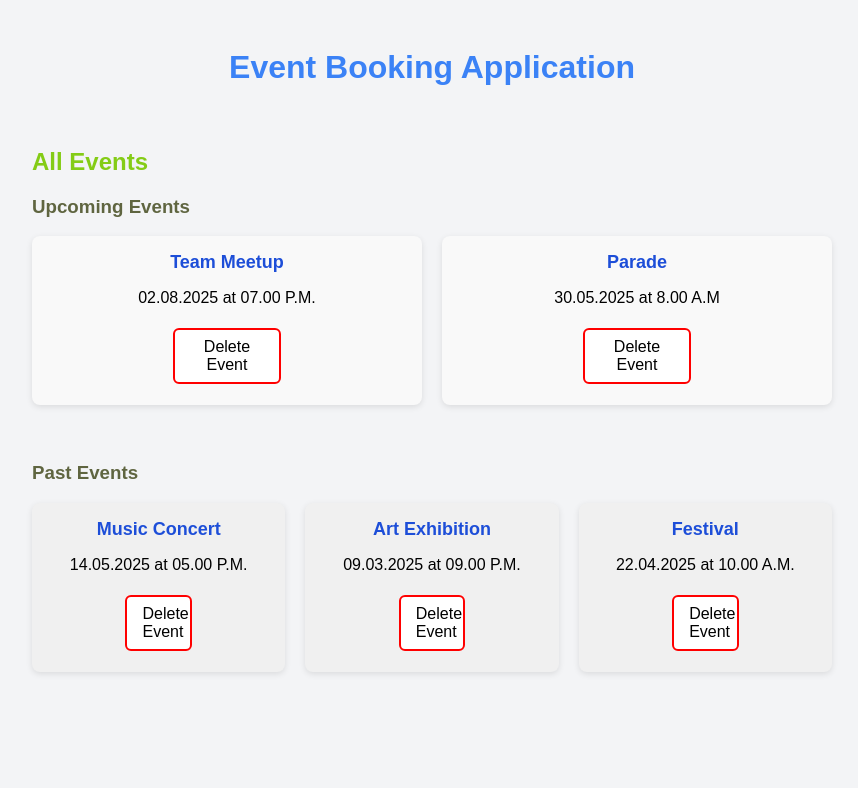
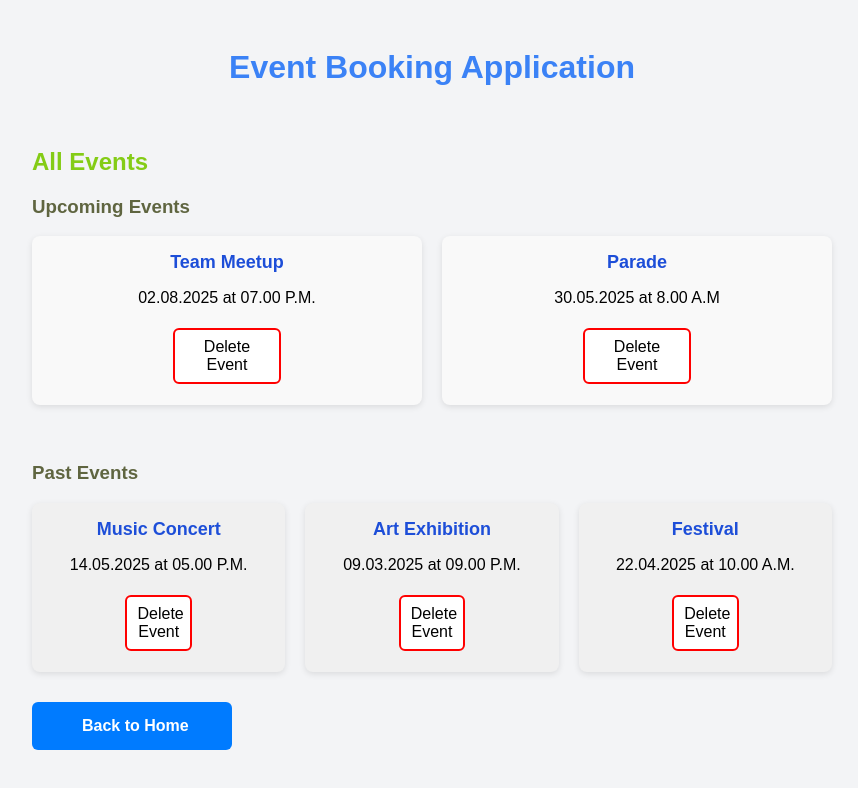
Before and after one commit to sewwandi-gunarathne/EventManagementApp, a Next.js app: page /events in a window 1280 px wide. Shown: the top 788 px of the page, without its empty margins (208-1066 px from the left). Built offline with nearby package versions, Linux system fonts and the light colour scheme.

Commit message:
implement delete functionality

```diff
--- a/src/app/admin/create-event/page.js
+++ b/src/app/admin/create-event/page.js
@@ -32,6 +32,7 @@ export default function CreateEventPage() {
     location: "",
     description: ""
   });
+
 
   const [imageFile, setImageFile] = useState(null);
   const [uploadedImage, setUploadedImage] = useState(null);
--- a/src/app/book/page.js
+++ b/src/app/book/page.js
@@ -1,7 +1,6 @@
 "use client";
 
-import { useState } from "react";
-import { useTransition } from "react";
+import { useState, useTransition } from "react";
 import { useMutation } from "@tanstack/react-query";
 import axios from 'axios';
 import Link from "next/link";
--- a/src/app/events/[id]/page.js
+++ b/src/app/events/[id]/page.js
@@ -30,7 +30,7 @@ export default async function EventDetail({ params = {}}) {
         />
       )}</div>
       <Link href={`/book?eventId=${event.id}`}>
-        <button className="button-link">Book this Event</button>
+        <button className="button-link" style={{marginRight:'10px' }}>Book this Event</button>
       </Link>
       <Link href="/">
         <button className="button-link">Back to Home</button>
--- a/src/app/events/page.js
+++ b/src/app/events/page.js
@@ -2,33 +2,44 @@
 import { useState } from 'react';
 import events from '../data/events.json';
 import { deleteEvent } from '../lib/deleteEvent';
-import { useMutation, useQueryClient } from '@tanstack/react-query';
+import { useMutation } from '@tanstack/react-query';
 import 'reactjs-popup/dist/index.css';
+import Link from 'next/link';
 import Popup from 'reactjs-popup';
 
 function parseCustomDate(dateStr) {
-  const [day, month, year] = dateStr.split('.');
+  const [day, month, year] = dateStr.split(".");
   return new Date(`${year}-${month}-${day}`);
 }
 
 export default function EventsPage() {
   const [popupMessage, setPopupMessage]= useState("");
   const [showPopup, setShowPopup] = useState("");
-  const queryClient = useQueryClient();
+  const [deletingEventId, setDeletingEventId] = useState(null);
+  const [allEvents, setAllEvents] = useState(events);
+  //const queryClient = useQueryClient();
 
   const mutation = useMutation({
     mutationFn: deleteEvent,
-    onSuccess: () => {
+
+    onMutate:(events)=> {
+      setDeletingEventId(events.id);
+    },
+
+    onSuccess: (_data, variables) => {
       setPopupMessage("Event Deleted Successfully");
       setShowPopup(true);
+      setDeletingEventId(null);
+      setAllEvents (prev => prev.filter(e => e.id !== variables.id));
       //alert('Event Deleted Successfully');
-      queryClient.invalidateQueries({ queryKey: ['events'] });
+      //queryClient.invalidateQueries({ queryKey: ['events'] });
     },
 
     onError: (error) => {
       console.error("Deletion failed", error);
       setPopupMessage(error.response?.data?.message || 'Failed to Delete Event');
       setShowPopup(true);
+      setDeletingEventId(null);
       //alert(error.response?.data?.message || error.message || 'Failed to Delete Event');
     },
 
@@ -36,8 +47,8 @@ export default function EventsPage() {
 
   const today = new Date();
 
-  const upcomingEvents = events.filter(event => parseCustomDate(event.date) >= today);
-  const pastEvents = events.filter(event => parseCustomDate(event.date) < today);
+  const upcomingEvents = allEvents.filter(event => parseCustomDate(event.date) >= today);
+  const pastEvents = allEvents.filter(event => parseCustomDate(event.date) < today);
 
   return (
     <div className="container">
@@ -57,7 +68,7 @@ export default function EventsPage() {
                   disabled={mutation.isLoading}
                   className="button button-delete"
                 >
-                  {mutation.isLoading ? 'Deleting...' : 'Delete Event'}
+                  {deletingEventId === event.id ? 'Deleting...' : 'Delete Event'}
                 </button>
               </div>
             ))
@@ -81,7 +92,7 @@ export default function EventsPage() {
                   disabled={mutation.isLoading}
                   className="button button-delete"
                 >
-                  {mutation.isLoading ? 'Deleting...' : 'Delete Event'}
+                  {deletingEventId === event.id ? 'Deleting...' : 'Delete Event'}
                 </button>
               </div>
             ))
@@ -103,6 +114,12 @@ export default function EventsPage() {
           </div>
         </div>
       </Popup>
+      <div>
+        <Link href="/">
+          <button className="button-link">Back to Home</button>
+        </Link>
+      </div>
+
     </div>
   );
 }
--- a/src/app/globals.css
+++ b/src/app/globals.css
@@ -168,9 +168,13 @@ button {
   width: auto;
 }
 
+.button-navbar:hover {
+  background-color: #9e2c56;
+}
+
 .button-delete {
   background-color: white;
-  padding: 8px 15px;
+  padding: 8px 10px;
   color: black;
   border: 2px solid red;
 }
```
